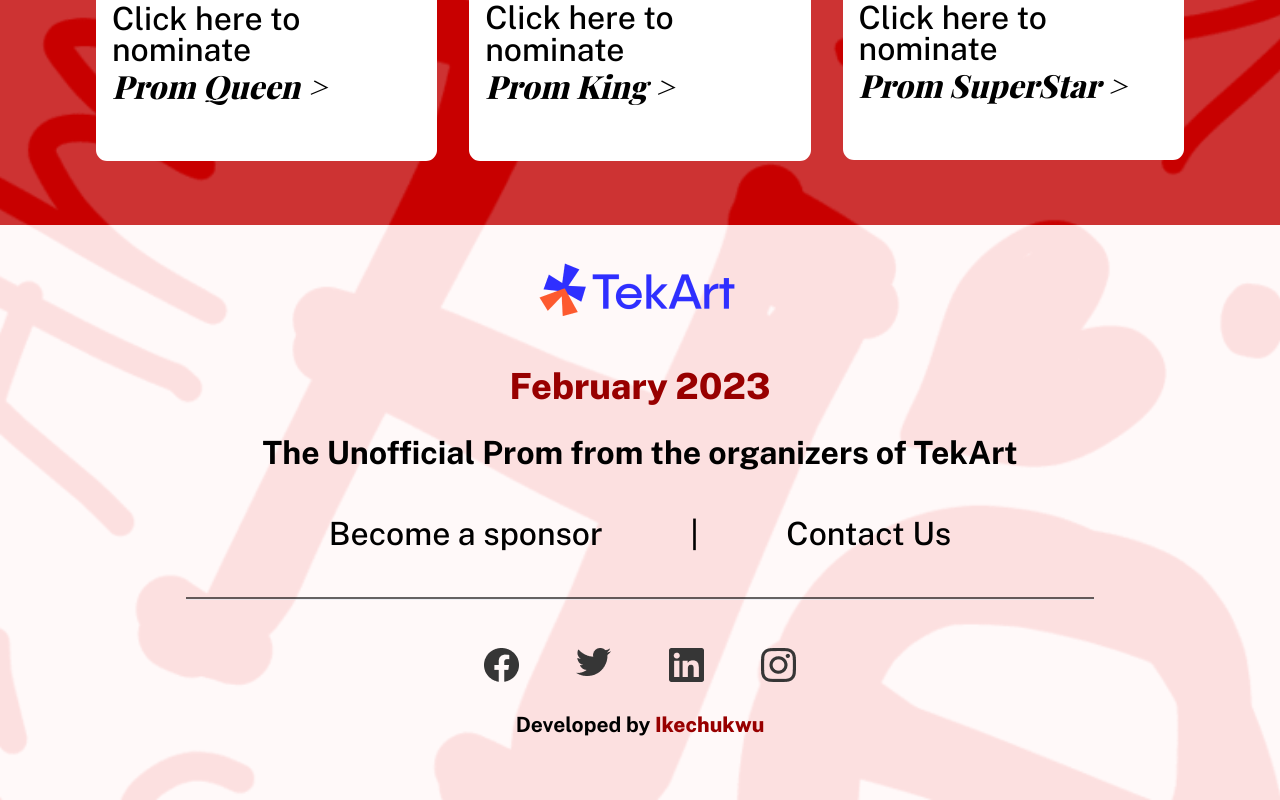
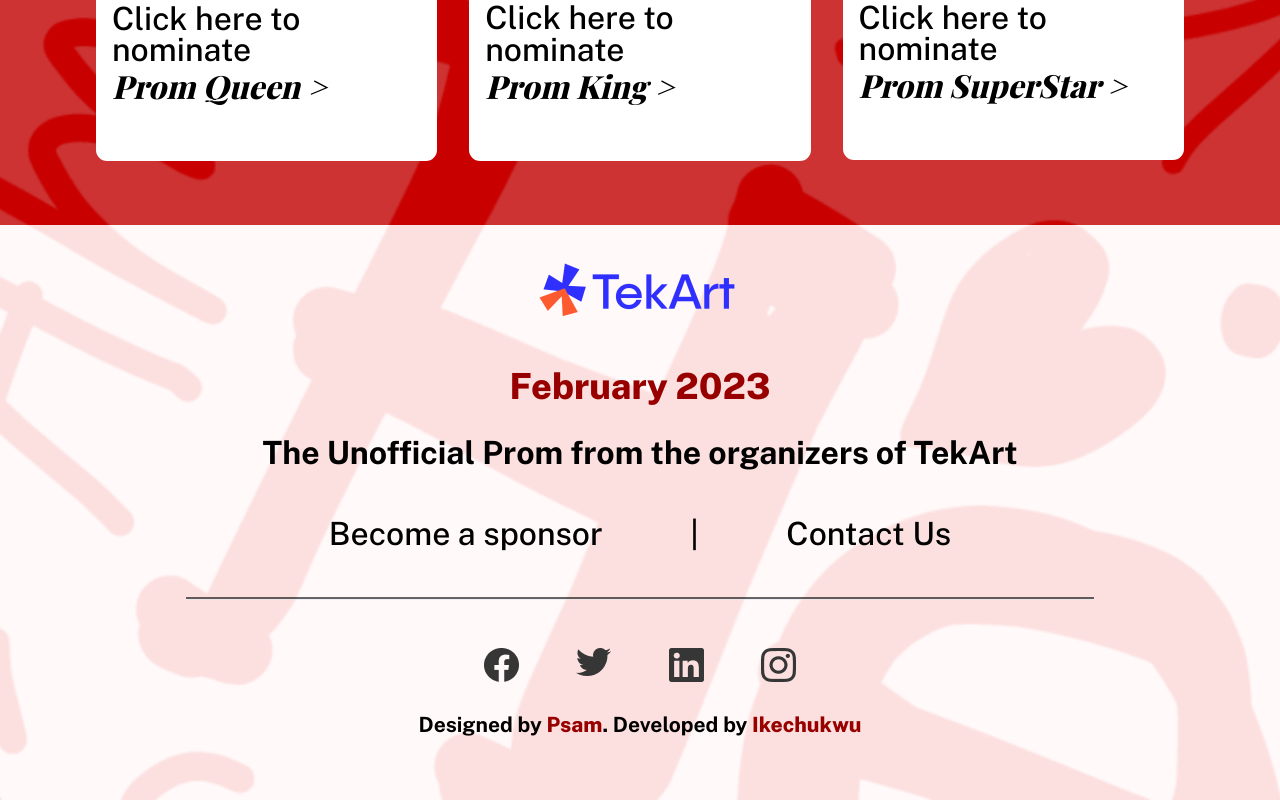
Before and after one commit to Ikaay1/TekArt-unofficial-prom, a React (Create React App) app: page / in a window 1280 px wide. Shown: the part 4279-5079 px from the top of the page. Built offline with nearby package versions, Linux system fonts and the light colour scheme; a web font is replaced by a local one.

Commit message:
changed favicon, and added psam and link to footer

```diff
--- a/public/index.html
+++ b/public/index.html
@@ -2,7 +2,7 @@
 <html lang="en">
   <head>
     <meta charset="utf-8" />
-    <link rel="icon" href="%PUBLIC_URL%/favicon.ico" />
+    <link rel="icon" href="%PUBLIC_URL%/favicon.png" />
     <meta name="viewport" content="width=device-width, initial-scale=1" />
     <meta name="theme-color" content="#000000" />
     <meta
@@ -10,34 +10,11 @@
       content="Web site created using create-react-app"
     />
     <link rel="apple-touch-icon" href="%PUBLIC_URL%/logo192.png" />
-    <!--
-      manifest.json provides metadata used when your web app is installed on a
-      user's mobile device or desktop. See https://developers.google.com/web/fundamentals/web-app-manifest/
-    -->
     <link rel="manifest" href="%PUBLIC_URL%/manifest.json" />
-    <!--
-      Notice the use of %PUBLIC_URL% in the tags above.
-      It will be replaced with the URL of the `public` folder during the build.
-      Only files inside the `public` folder can be referenced from the HTML.
-
-      Unlike "/favicon.ico" or "favicon.ico", "%PUBLIC_URL%/favicon.ico" will
-      work correctly both with client-side routing and a non-root public URL.
-      Learn how to configure a non-root public URL by running `npm run build`.
-    -->
-    <title>React App</title>
+    <title>TekArt Prom</title>
   </head>
   <body>
     <noscript>You need to enable JavaScript to run this app.</noscript>
     <div id="root"></div>
-    <!--
-      This HTML file is a template.
-      If you open it directly in the browser, you will see an empty page.
-
-      You can add webfonts, meta tags, or analytics to this file.
-      The build step will place the bundled scripts into the <body> tag.
-
-      To begin the development, run `npm start` or `yarn start`.
-      To create a production bundle, use `npm run build` or `yarn build`.
-    -->
   </body>
 </html>
--- a/src/components/Footer.tsx
+++ b/src/components/Footer.tsx
@@ -106,7 +106,17 @@
         textAlign={'center'}
         mt={{base: '.6rem', lg: '2.1rem'}}
       >
-        Developed by{' '}
+        Designed by{' '}
+        <Box as='span' fontWeight='800' color='tekArt.red'>
+          <a
+            href='https://behance.net/thepsam'
+            target='_blank'
+            rel='noreferrer'
+          >
+            Psam
+          </a>
+        </Box>
+        . Developed by{' '}
         <Box as='span' fontWeight='800' color='tekArt.red'>
           <a href='https://ikechi.com.ng' target='_blank' rel='noreferrer'>
             Ikechukwu
```
Also changed, not shown: public/favicon.png (added), 1 other file (tests, documents, lock files or other folders).
